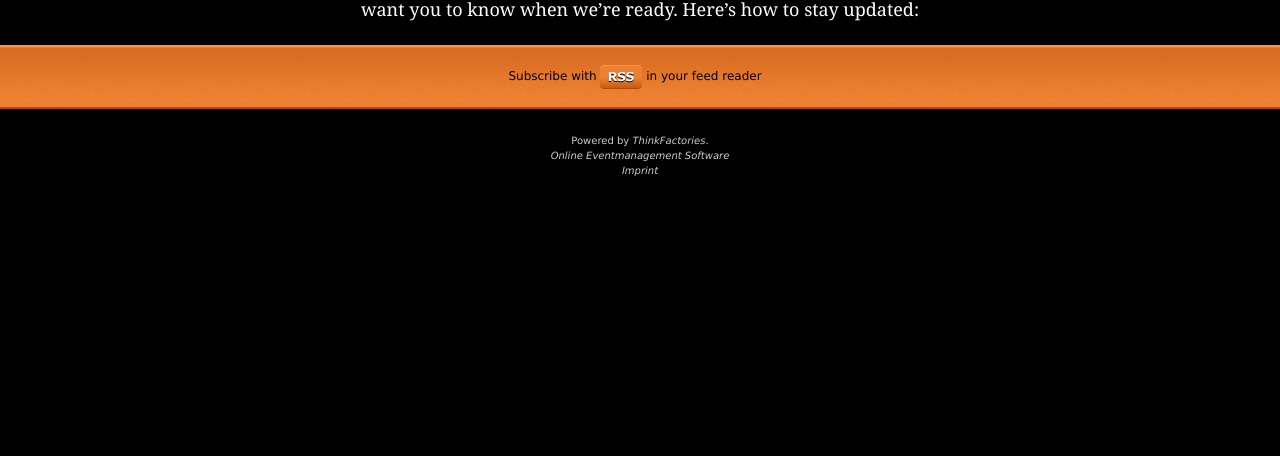
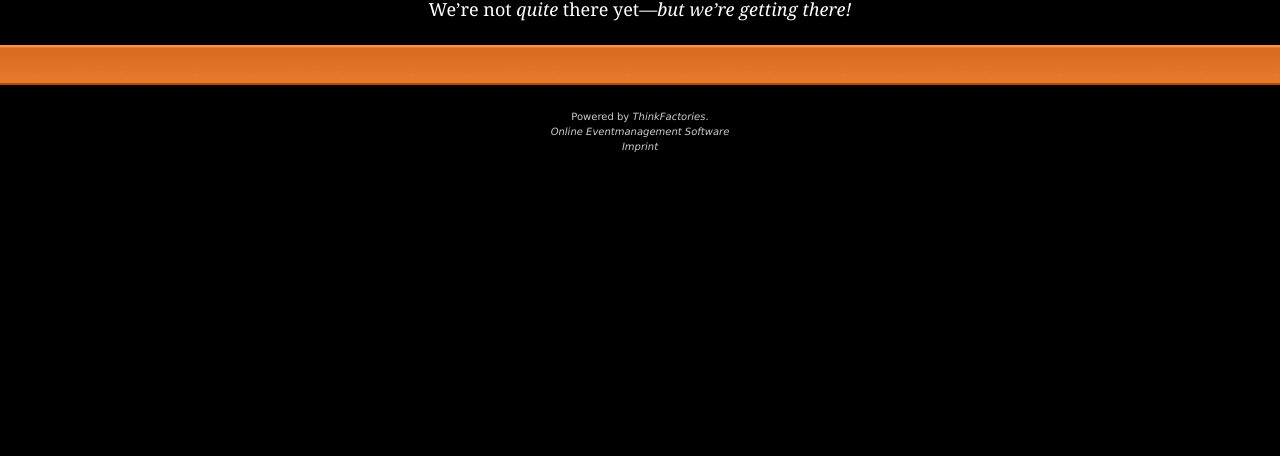
Before and after one commit to thinkfactories/thinkfactories.github.com, a plain HTML site: page index.html in a window 1280 px wide. Shown: the part 344-800 px from the top of the page. Drawn offline with Linux system fonts and the light colour scheme.

Commit message:
Update index.html

```diff
--- a/index.html
+++ b/index.html
@@ -22,12 +22,12 @@
 <div id="wrapper">
 	<div id="main">
 		<h1><span>You&rsquo;ve found</span> ThinkFactories.com</h1>
-		<p>We&rsquo;re not <em>quite</em> there yet&mdash;<em>but we&rsquo;re getting there!</em>&mdash;and we <strong>really</strong> want you to know when we&rsquo;re ready. Here&rsquo;s how to stay updated:</p>
+		<p>We&rsquo;re not <em>quite</em> there yet&mdash;<em>but we&rsquo;re getting there!</em></p>
 
 	</div><!-- #main -->
 	<div id="options-wrap">
 		<div id="subscribe-options">
-			<p class="rss-subscribe"><a href="#" title="thinkFactories RSS feed" rel="alternate" type="application/rss+xml">Subscribe with <img src="/launchpad/images/rss-icon.gif" alt="RSS" /> in your feed reader</a></p>
+			<!-- p class="rss-subscribe"><a href="#" title="thinkFactories RSS feed" rel="alternate" type="application/rss+xml">Subscribe with <img src="/launchpad/images/rss-icon.gif" alt="RSS" /> in your feed reader</a></p -->
 			<!-- form action="#" method="post">
 				<p class="form-label">Enter your name:</p><p><input type="text" name="cm-name" id="name" style="width:140px" /> & email address:&nbsp;&nbsp; </p><p><input type="text" style="width:140px" name="cm-qutjr-qutjr" id="qutjr-qutjr"/></p>
 
```
